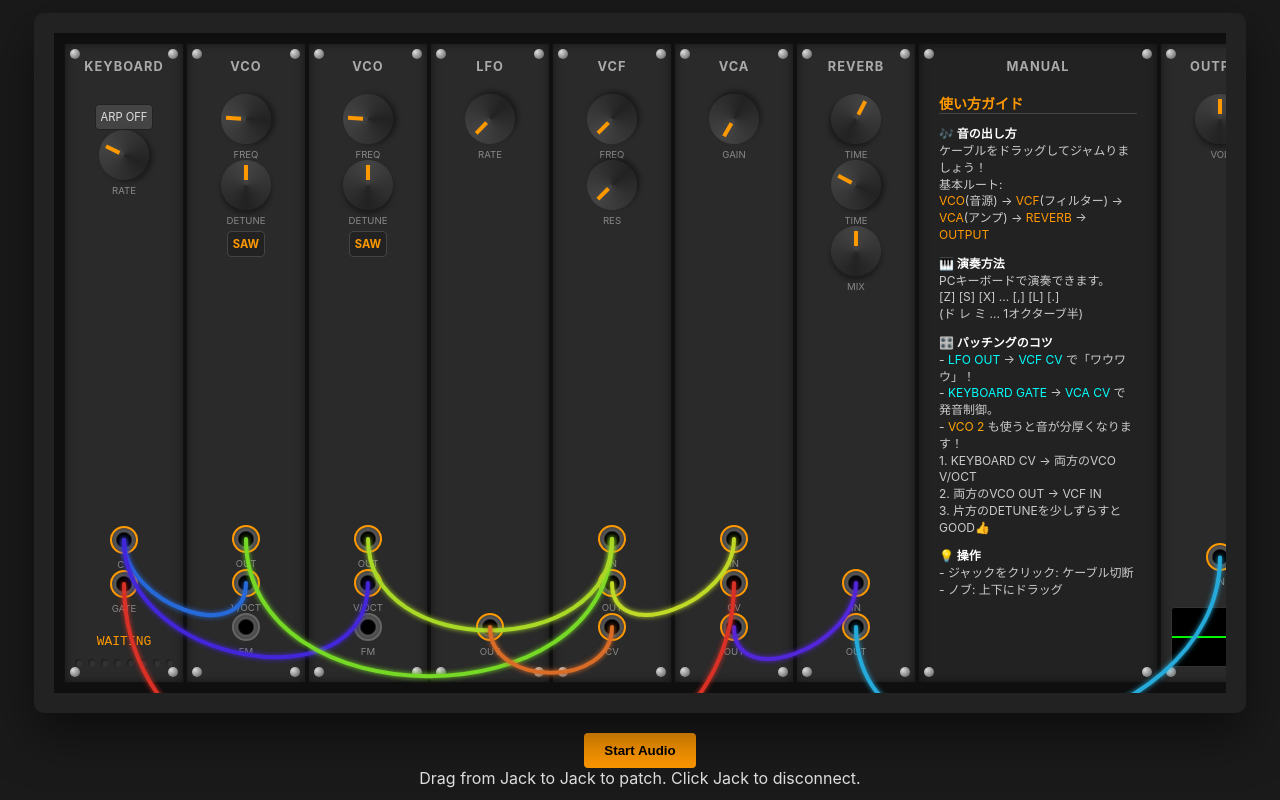
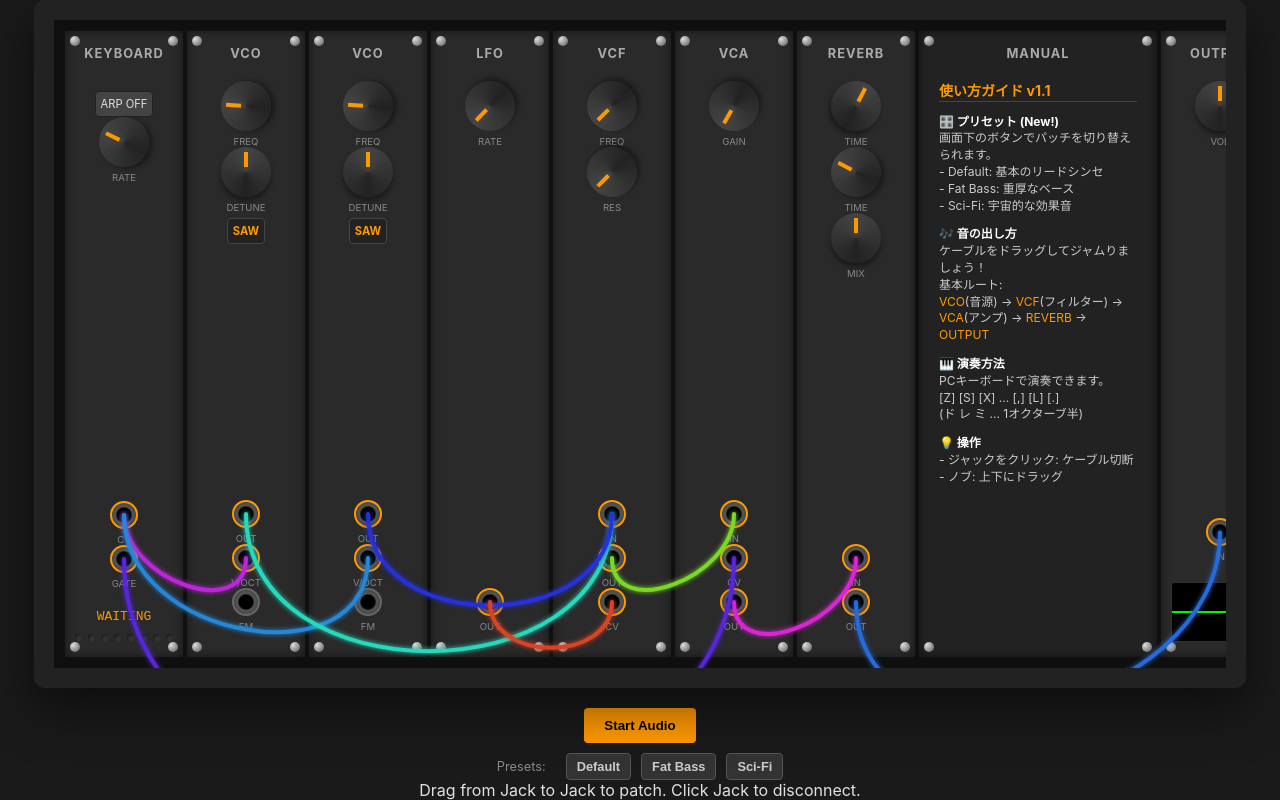
Before and after one commit to TaroNakasendo/modularsynth, a website built with Vite: page index.html in a window 1280 px wide. Built offline with nearby package versions, Linux system fonts and the light colour scheme.

Commit message:
feat: Implement core patching system with visual cables, module management, and initial application setup.

```diff
--- a/index.html
+++ b/index.html
@@ -16,6 +16,12 @@
       </div>
       <div id="controls">
         <button id="start-audio">Start Audio</button>
+        <div id="preset-controls">
+          <span style="color: #888; margin-right: 10px; font-size: 0.8rem;">Presets:</span>
+          <button class="preset-btn" data-preset="default">Default</button>
+          <button class="preset-btn" data-preset="bass">Fat Bass</button>
+          <button class="preset-btn" data-preset="scifi">Sci-Fi</button>
+        </div>
         <div class="instructions">Drag from Jack to Jack to patch. Click Jack to disconnect.</div>
       </div>
     </div>
--- a/src/core/PatchManager.js
+++ b/src/core/PatchManager.js
@@ -129,6 +129,16 @@ export class PatchManager {
     });
   }
 
+  clearAllPatches() {
+    [...this.cables].forEach(cable => {
+       try {
+           cable.outDesc.target.disconnect(cable.inDesc.target.param || cable.inDesc.target.node);
+       } catch(e) { console.warn("Disconnect error", e); }
+    });
+    this.cables = [];
+    document.querySelectorAll('.jack.connected').forEach(el => el.classList.remove('connected'));
+  }
+
   render() {
     this.ctx.clearRect(0, 0, this.canvas.width, this.canvas.height);
 
--- a/src/main.js
+++ b/src/main.js
@@ -108,18 +108,26 @@ const appStart = () => {
   // VCO 1 OUT -> VCF IN
   // VCF OUT -> VCA IN
   // VCA OUT -> OUTPUT IN
-  setTimeout(() => {
-    try {
+  const loadPreset = (name) => {
+    patchManager.clearAllPatches();
+
     const kb = modules[0];
     const vco1 = modules[1];
     const vco2 = modules[2];
     const lfo = modules[3];
     const vcf = modules[4];
     const vca = modules[5];
-        // Guide is modules[7], Output is modules[8]
     const reverb = modules[6];
     const output = modules[8];
 
+    // Reset default parameters
+    vco1.oscillator.detune.value = 0;
+    vco2.oscillator.detune.value = 0;
+    vco1.oscillator.type = 'sawtooth';
+    vco2.oscillator.type = 'sawtooth';
+
+    try {
+      if (name === 'default') {
           // Pitch (Dual VCO Unison)
           patchManager.connect(kb.getJack('CV'), vco1.getJack('V/OCT'));
           patchManager.connect(kb.getJack('CV'), vco2.getJack('V/OCT'));
@@ -127,7 +135,7 @@ const appStart = () => {
           // Detune VCO2 for thick sound
           vco2.oscillator.detune.value = 10;
 
-        // Audio Chain: Summing both VCOs into VCF
+          // Audio Chain
           patchManager.connect(vco1.getJack('OUT'), vcf.getJack('IN'));
           patchManager.connect(vco2.getJack('OUT'), vcf.getJack('IN'));
 
@@ -138,9 +146,54 @@ const appStart = () => {
           // Gate & Mod
           patchManager.connect(kb.getJack('GATE'), vca.getJack('CV'));
           patchManager.connect(lfo.getJack('OUT'), vcf.getJack('CV'));
+
+      } else if (name === 'bass') {
+          // Single Osc, Low Filter
+          vco1.oscillator.type = 'square';
+          vco2.oscillator.type = 'sawtooth';
+          vco2.oscillator.detune.value = -1200; // Sub osc
+
+          patchManager.connect(kb.getJack('CV'), vco1.getJack('V/OCT'));
+          patchManager.connect(kb.getJack('CV'), vco2.getJack('V/OCT'));
+
+          patchManager.connect(vco1.getJack('OUT'), vcf.getJack('IN'));
+          patchManager.connect(vco2.getJack('OUT'), vcf.getJack('IN'));
+
+          patchManager.connect(vcf.getJack('OUT'), vca.getJack('IN'));
+          patchManager.connect(vca.getJack('OUT'), output.getJack('IN')); // Dry bass
+
+          patchManager.connect(kb.getJack('GATE'), vca.getJack('CV'));
+          // Envelope on filter would be nice but we only have LFO for now
+          // So just static low pass or LFO wobble
+
+      } else if (name === 'scifi') {
+          // LFO -> Pitch
+          patchManager.connect(lfo.getJack('OUT'), vco1.getJack('V/OCT'));
+          patchManager.connect(vco1.getJack('OUT'), reverb.getJack('IN'));
+          patchManager.connect(reverb.getJack('OUT'), output.getJack('IN'));
+      }
     } catch (e) {
-        console.error("Default patch error", e);
+      console.error("Patch load error", e);
     }
+  };
+
+  // Preset Buttons
+  document.querySelectorAll('.preset-btn').forEach(btn => {
+    btn.addEventListener('click', (e) => {
+      const preset = e.target.dataset.preset;
+      // Resume audio context if needed
+      if (audioCtx.state === 'suspended') {
+        resumeAudioContext();
+        startBtn.innerText = 'Audio Active';
+        startBtn.disabled = true;
+      }
+      loadPreset(preset);
+    });
+  });
+
+  // Initial Load
+  setTimeout(() => {
+    loadPreset('default');
   }, 100);
 
 };
--- a/src/modules/Guide.js
+++ b/src/modules/Guide.js
@@ -17,7 +17,13 @@ export class Guide extends BaseModule {
     content.style.textAlign = 'left';
 
     content.innerHTML = `
-      <h3 style="color: #ff9900; margin: 0 0 10px 0; border-bottom: 1px solid #444;">使い方ガイド</h3>
+      <h3 style="color: #ff9900; margin: 0 0 10px 0; border-bottom: 1px solid #444;">使い方ガイド v1.1</h3>
+
+      <p><strong style="color:#fff">🎛️ プリセット (New!)</strong><br>
+      画面下のボタンでパッチを切り替えられます。<br>
+      - <span style="color:#ccc">Default</span>: 基本のリードシンセ<br>
+      - <span style="color:#ccc">Fat Bass</span>: 重厚なベース<br>
+      - <span style="color:#ccc">Sci-Fi</span>: 宇宙的な効果音</p>
 
       <p><strong style="color:#fff">🎶 音の出し方</strong><br>
       ケーブルをドラッグしてジャムりましょう！<br>
@@ -28,14 +34,6 @@ export class Guide extends BaseModule {
       PCキーボードで演奏できます。<br>
       [Z] [S] [X] ... [,] [L] [.]<br>
       (ド レ ミ ... 1オクターブ半)</p>
-
-      <p><strong style="color:#fff">🎛️ パッチングのコツ</strong><br>
-      - <span style="color:cyan">LFO OUT</span> &rarr; <span style="color:cyan">VCF CV</span> で「ワウワウ」！<br>
-      - <span style="color:cyan">KEYBOARD GATE</span> &rarr; <span style="color:cyan">VCA CV</span> で発音制御。<br>
-      - <span style="color:orange">VCO 2</span> も使うと音が分厚くなります！<br>
-        1. KEYBOARD CV &rarr; 両方のVCO V/OCT<br>
-        2. 両方のVCO OUT &rarr; VCF IN<br>
-        3. 片方のDETUNEを少しずらすとGOOD👍</p>
 
       <p><strong style="color:#fff">💡 操作</strong><br>
       - ジャックをクリック: ケーブル切断<br>
--- a/src/style.css
+++ b/src/style.css
@@ -205,3 +205,24 @@ button {
 button:hover {
   filter: brightness(1.2);
 }
+
+#preset-controls {
+  margin-top: 10px;
+  display: flex;
+  justify-content: center;
+  align-items: center;
+  gap: 10px;
+}
+
+.preset-btn {
+  background: #333;
+  color: #ccc;
+  border: 1px solid #555;
+  font-size: 0.8rem;
+  padding: 5px 10px;
+}
+
+.preset-btn:hover {
+  background: #444;
+  border-color: #777;
+}
```
Lines whose indentation alone changed are shown as unchanged.
